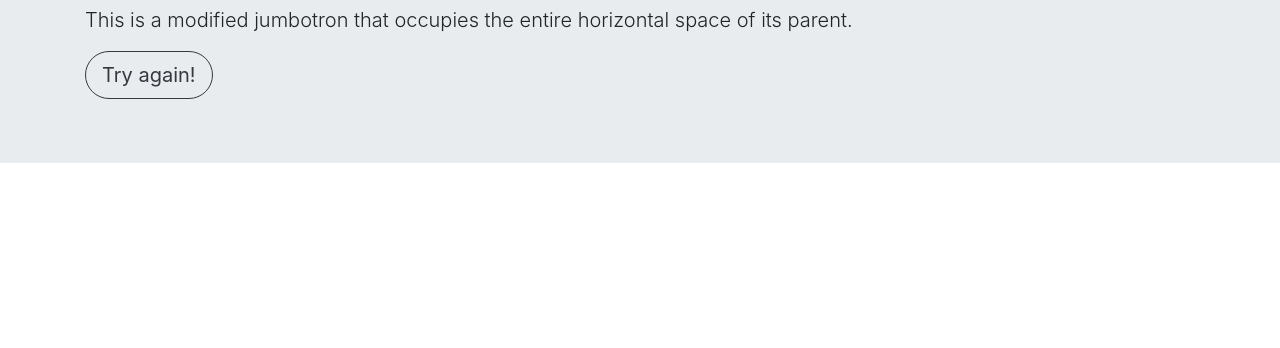
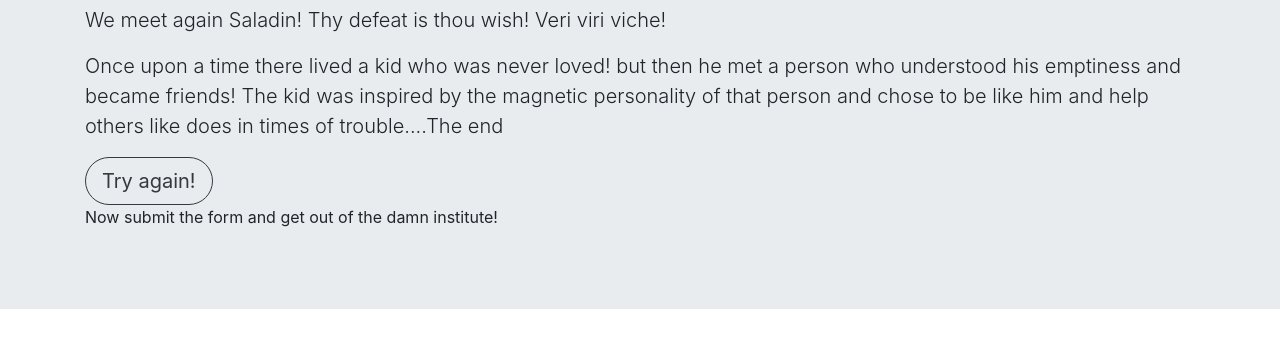
Before and after one commit to antirex/newsLetter_signup, a website: page failure.html in a window 1280 px wide. Shown: the part 134-482 px from the top of the page. Drawn offline with nearby package versions, Linux system fonts and the light colour scheme.

Commit message:
Update failure.html

```diff
--- a/failure.html
+++ b/failure.html
@@ -36,11 +36,12 @@
     <div class="jumbotron jumbotron-fluid">
         <div class="container">
           <h1 class="display-4">Sorry, Error encountered.</h1>
-          <p class="lead">This is a modified jumbotron that occupies the entire horizontal space of its parent.</p>
+          <p class="lead">We meet again Saladin! Thy defeat is thou wish! Veri viri viche!</p>
+          <p class="lead">Once upon a time there lived a kid who was never loved! but then he met a person who understood his emptiness and became friends! The kid was inspired by the magnetic personality of that person and chose to be like him and help others like does in times of trouble....The end</p>
           <form action="/failure" method="post"><button class=" btn1 btn btn-lg btn-drk btn-outline-dark btn"
             type="submit"
             style="border-radius: 2rem;" >Try again!</button></form>
-
+            <p>Now submit the form and get out of the damn institute!</p>
         </div>
       </div>
 </body>
```
